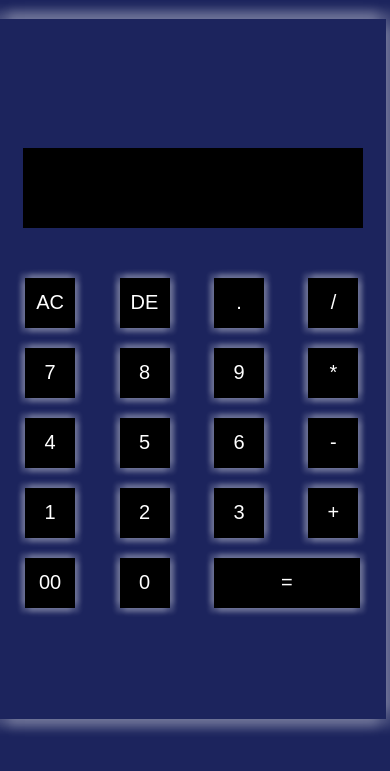
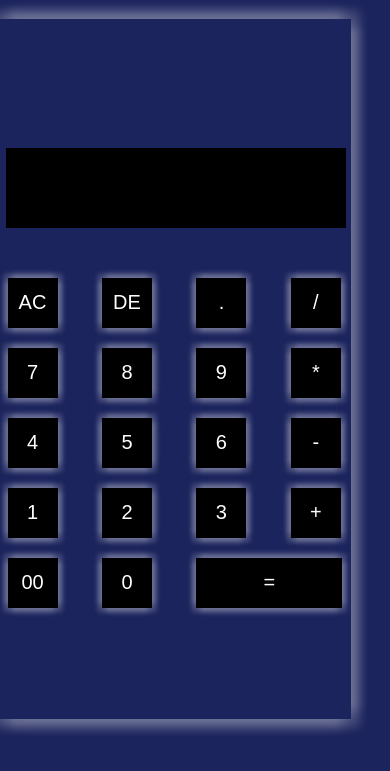
Before and after one commit to Vikaschoudhary20/VC-CALCULATOR, a plain HTML site: page index.html in a window 390 px wide. Shown: the part 61-832 px from the top of the page. Drawn offline with Linux system fonts and the light colour scheme.

Commit message:
Update style.css

```diff
--- a/style.css
+++ b/style.css
@@ -5,7 +5,7 @@ body {
   padding: 0;
 }
 #container {
-  width: 99%;
+  width: 90%;
   height: 700px;
   display: flex;
   align-items: center;
@@ -57,7 +57,7 @@ h1 {
 }
 @media (max-width: 768px) {
   #container {
-    width: 99%;
+    width: 90%;
     height: 700px;
     display: flex;
     align-items: center;
```
